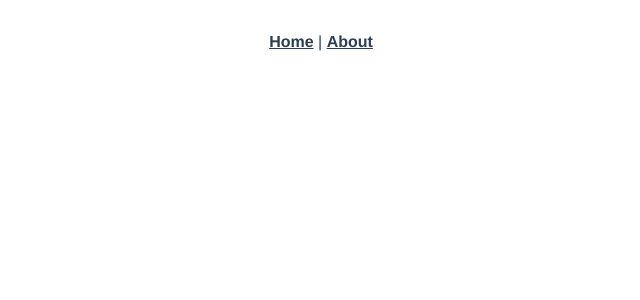
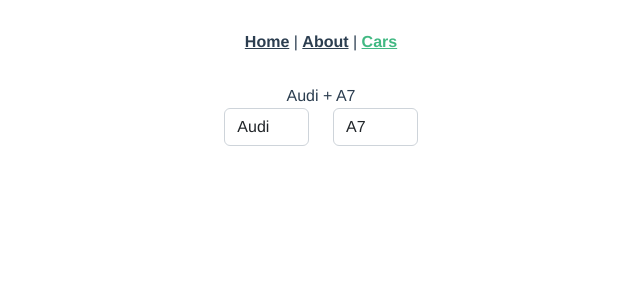
Before and after one commit to raintuur/front_bank_27, a Vue app: page /#/cars in a window 1280 px wide. Shown: the top 300 px of the page, without its empty margins (319-959 px from the left). Built offline with nearby package versions, Linux system fonts and the light colour scheme.

Commit message:
Vue.js page

```diff
--- a/src/App.vue
+++ b/src/App.vue
@@ -2,7 +2,8 @@
   <div id="app">
     <nav>
       <router-link to="/">Home</router-link> |
-      <router-link to="/about">About</router-link>
+      <router-link to="/about">About</router-link> |
+      <router-link to="/cars">Cars</router-link>
     </nav>
     <router-view/>
   </div>
--- a/src/router/index.js
+++ b/src/router/index.js
@@ -1,24 +1,27 @@
 import Vue from 'vue'
 import VueRouter from 'vue-router'
 import HomeView from '../views/HomeView.vue'
+import CarsView from '@/views/CarsView.vue';
+import AboutView from "@/views/AboutView.vue";
 
 Vue.use(VueRouter)
 
 const routes = [
     {
         path: '/',
-    name: 'home',
+        name: 'homeRoute',
         component: HomeView
     },
     {
         path: '/about',
-    name: 'about',
-    // route level code-splitting
-    // this generates a separate chunk (about.[hash].js) for this route
-    // which is lazy-loaded when the route is visited.
-    component: function () {
-      return import(/* webpackChunkName: "about" */ '../views/AboutView.vue')
-    }
+        name: 'aboutRoute',
+        component: AboutView
+
+    },
+    {
+        path: '/cars',
+        name: 'carsRoute',
+        component: CarsView
     }
 ]
 
--- /dev/null
+++ b/src/views/CarsView.vue
@@ -0,0 +1,35 @@
+<template>
+
+  <div>
+    {{carMake}} + {{carModel}}
+    <br>
+    <div class="row justify-content-center">
+      <div class="col col-1">
+        <input v-model="carMake" type="text" class="form-control" placeholder="Auto mark" aria-label="AutoMark">
+      </div>
+      <div class="col col-1">
+        <input v-model="carModel" type="text" class="form-control" placeholder="Auto mudel" aria-label="AutoMudel">
+      </div>
+    </div>
+  </div>
+
+</template>
+
+<script>
+export default {
+  name: 'CarsView',
+  data: function () {
+    return {
+      carMake: 'Audi',
+      carModel: 'A7'
+    }
+  },
+  methods: {
+
+  }
+}
+</script>
+
+<style scoped>
+
+</style>
```
Lines whose indentation alone changed are shown as unchanged.
